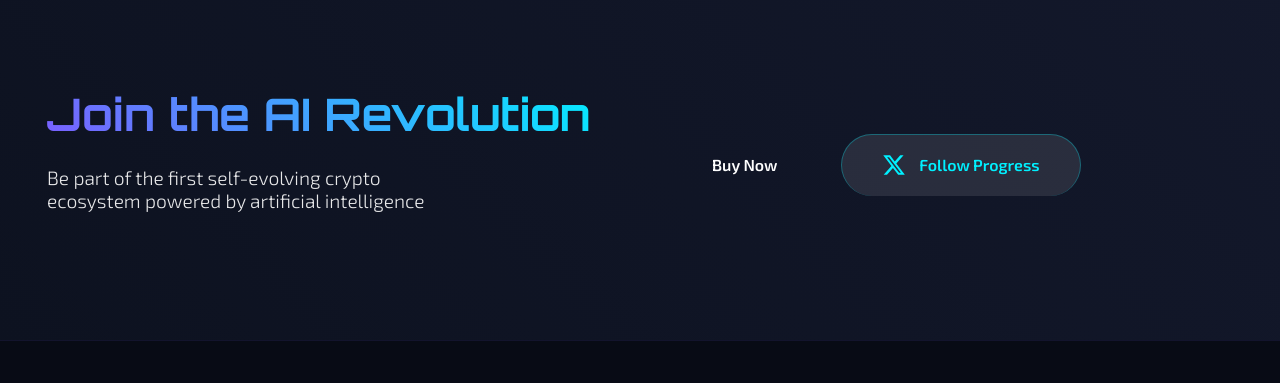
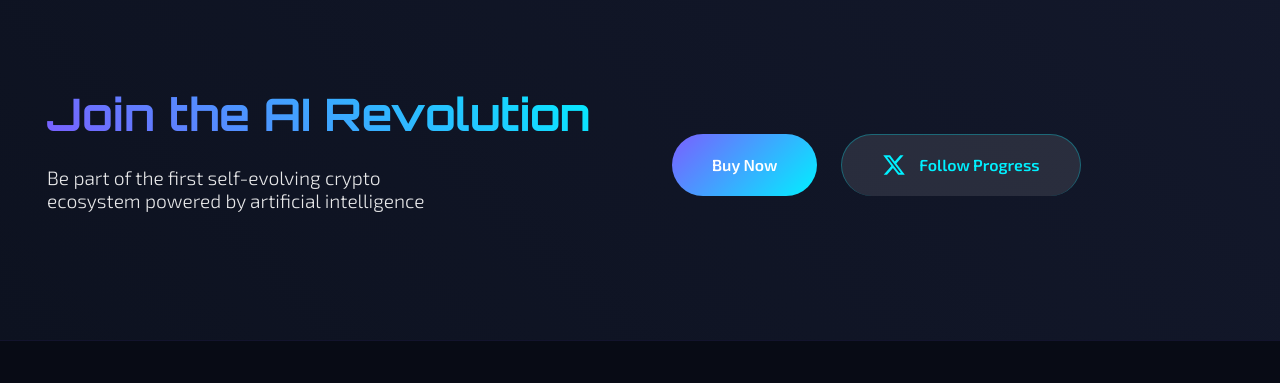
Before and after one commit to W-account/MakeAppAI, a plain HTML site: page index.html in a window 1280 px wide. Shown: the part 6320-6703 px from the top of the page. Drawn offline with nearby package versions, Linux system fonts and the light colour scheme.

Commit message:
Update style.css

```diff
--- a/style.css
+++ b/style.css
@@ -1969,7 +1969,7 @@
     content: none !important;
 }
 
-#join .cta-button {
+/* #join .cta-button {
     background-image: none !important;
     text-decoration-skip-ink: none !important;
 }
@@ -1977,4 +1977,4 @@
 
 #join .cta-button {
     border-bottom: 0 !important;
-}
+} */
```
